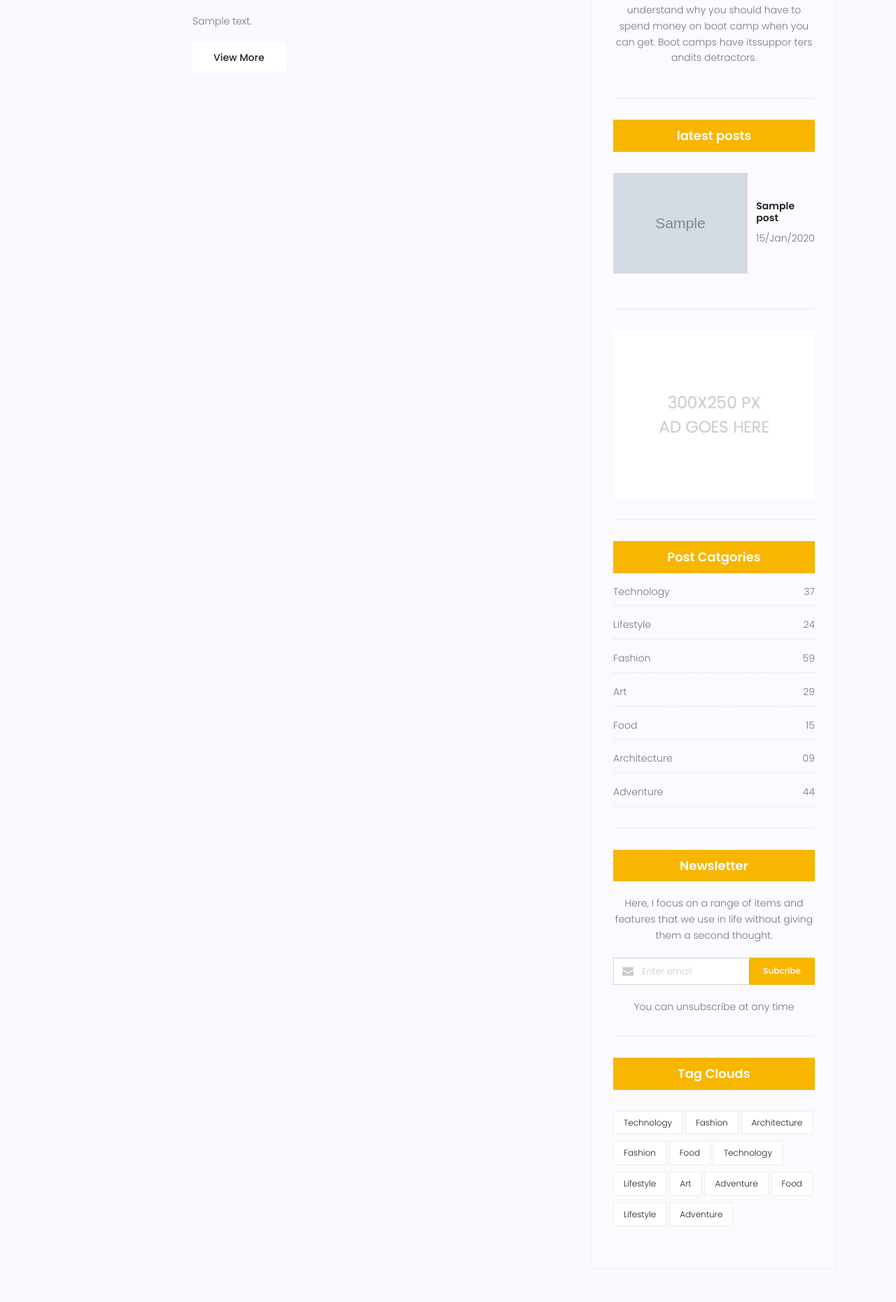
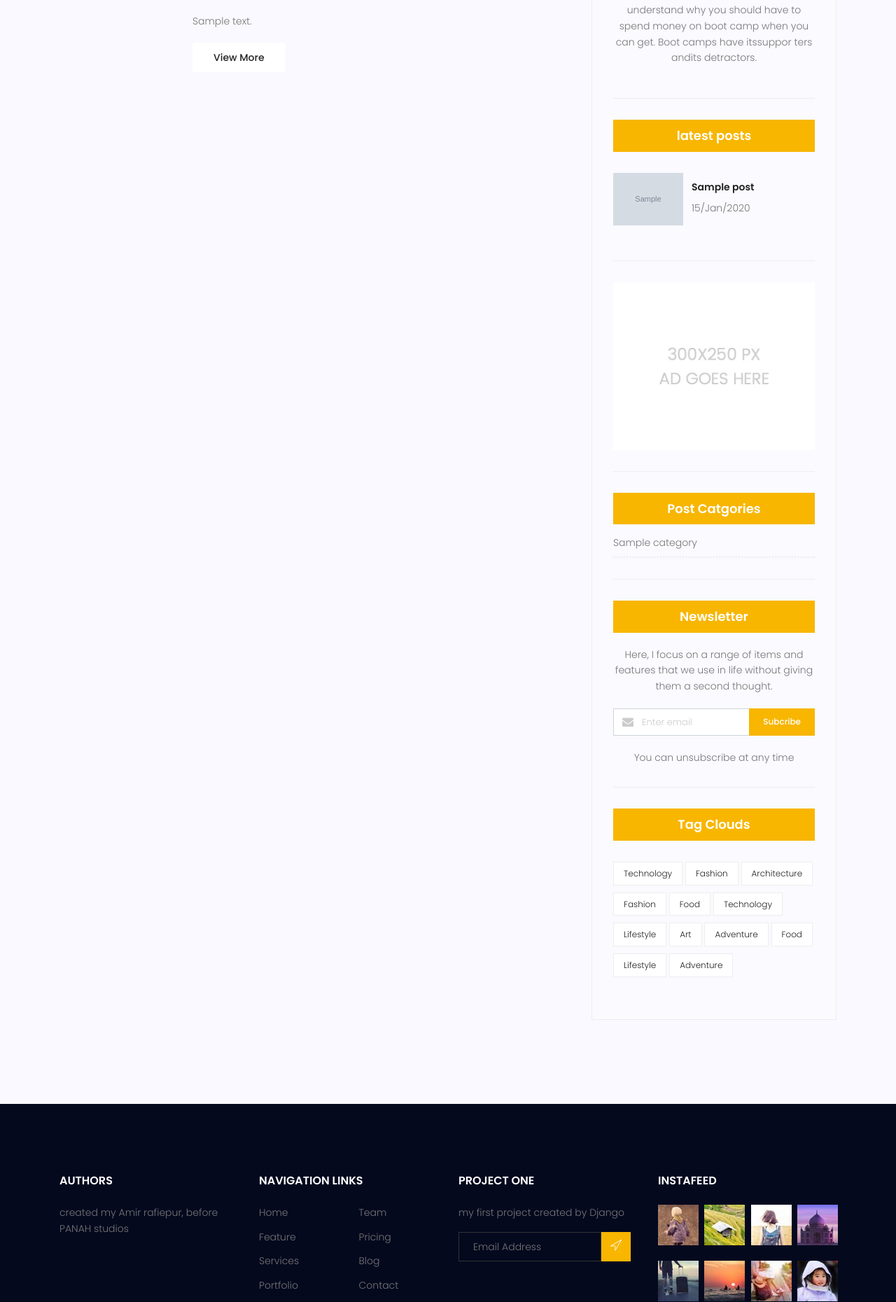
Before and after one commit to amirrafiepur/Panah_Studios, a Django app: page /blog/ in a window 1280 px wide. Shown: the part 1537-3397 px from the top of the page at 70% size. Run offline with Django 5.2, Linux system fonts and the light colour scheme; tables that the repository leaves empty hold one stand-in row (values such as "Sample post"); grey boxes marked "Sample" are stand-in pictures; some libraries are stand-ins or nearby versions.

Commit message:
added the blog category list to blog home, using an inclusion tag
+added categories inclusion tag
+added category.html template
+included the template in blog home

```diff
--- a/blog/templatetags/blog_tags.py
+++ b/blog/templatetags/blog_tags.py
@@ -19,3 +19,8 @@ def inclusion_tag():
 def latest_posts():
     posts = post.objects.filter(status=1).order_by('-date_published')[:2]
     return {'posts':posts}
+
+@register.inclusion_tag("blog/category.html")
+def categories():
+    categories=category.objects.all()
+    return {'categories':categories}
--- a/statics/blog_static/css/main.css
+++ b/statics/blog_static/css/main.css
@@ -3656,6 +3656,7 @@ body.mobile-nav-active #mobile-nav-toggle {
 
 .widget-wrap .popular-post-widget .popular-post-list .thumb img {
   width: 100%;
+  max-width: 100px;
 }
 
 .widget-wrap .popular-post-widget .single-post-list {
--- a/templates/blog/blog-home.html
+++ b/templates/blog/blog-home.html
@@ -247,53 +247,7 @@
 							<a href="#"><img class="img-fluid" src="{% static 'blog_static/img/blog/ads-banner.jpg' %}"
 									alt=""></a>
 						</div>
-						<div class="single-sidebar-widget post-category-widget">
-							<h4 class="category-title">Post Catgories</h4>
-							<ul class="cat-list">
-								<li>
-									<a href="#" class="d-flex justify-content-between">
-										<p>Technology</p>
-										<p>37</p>
-									</a>
-								</li>
-								<li>
-									<a href="#" class="d-flex justify-content-between">
-										<p>Lifestyle</p>
-										<p>24</p>
-									</a>
-								</li>
-								<li>
-									<a href="#" class="d-flex justify-content-between">
-										<p>Fashion</p>
-										<p>59</p>
-									</a>
-								</li>
-								<li>
-									<a href="#" class="d-flex justify-content-between">
-										<p>Art</p>
-										<p>29</p>
-									</a>
-								</li>
-								<li>
-									<a href="#" class="d-flex justify-content-between">
-										<p>Food</p>
-										<p>15</p>
-									</a>
-								</li>
-								<li>
-									<a href="#" class="d-flex justify-content-between">
-										<p>Architecture</p>
-										<p>09</p>
-									</a>
-								</li>
-								<li>
-									<a href="#" class="d-flex justify-content-between">
-										<p>Adventure</p>
-										<p>44</p>
-									</a>
-								</li>
-							</ul>
-						</div>
+						{% categories %}
 						<div class="single-sidebar-widget newsletter-widget">
 							<h4 class="newsletter-title">Newsletter</h4>
 							<p>
--- /dev/null
+++ b/templates/blog/category.html
@@ -0,0 +1,15 @@
+{% load static %}
+{% load blog_tags %}
+
+<div class="single-sidebar-widget post-category-widget">
+							<h4 class="category-title">Post Catgories</h4>
+							<ul class="cat-list">
+                                {% for category in categories %}
+								<li>
+									<a href="#" class="d-flex justify-content-between">
+										<p>{{category.name}}</p>
+									</a>
+								</li>
+                                {% endfor %}
+							</ul>
+						</div>
```
